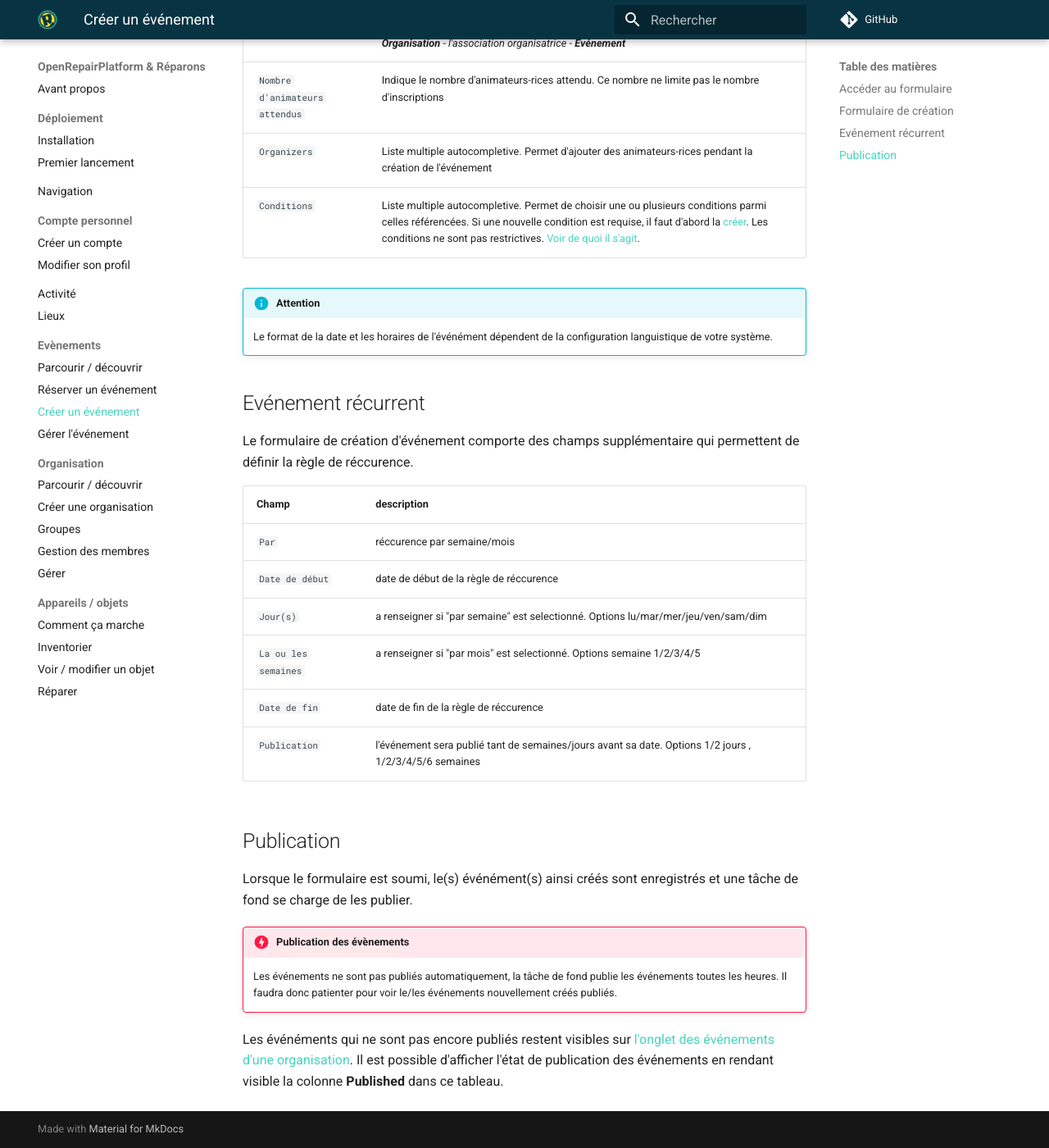
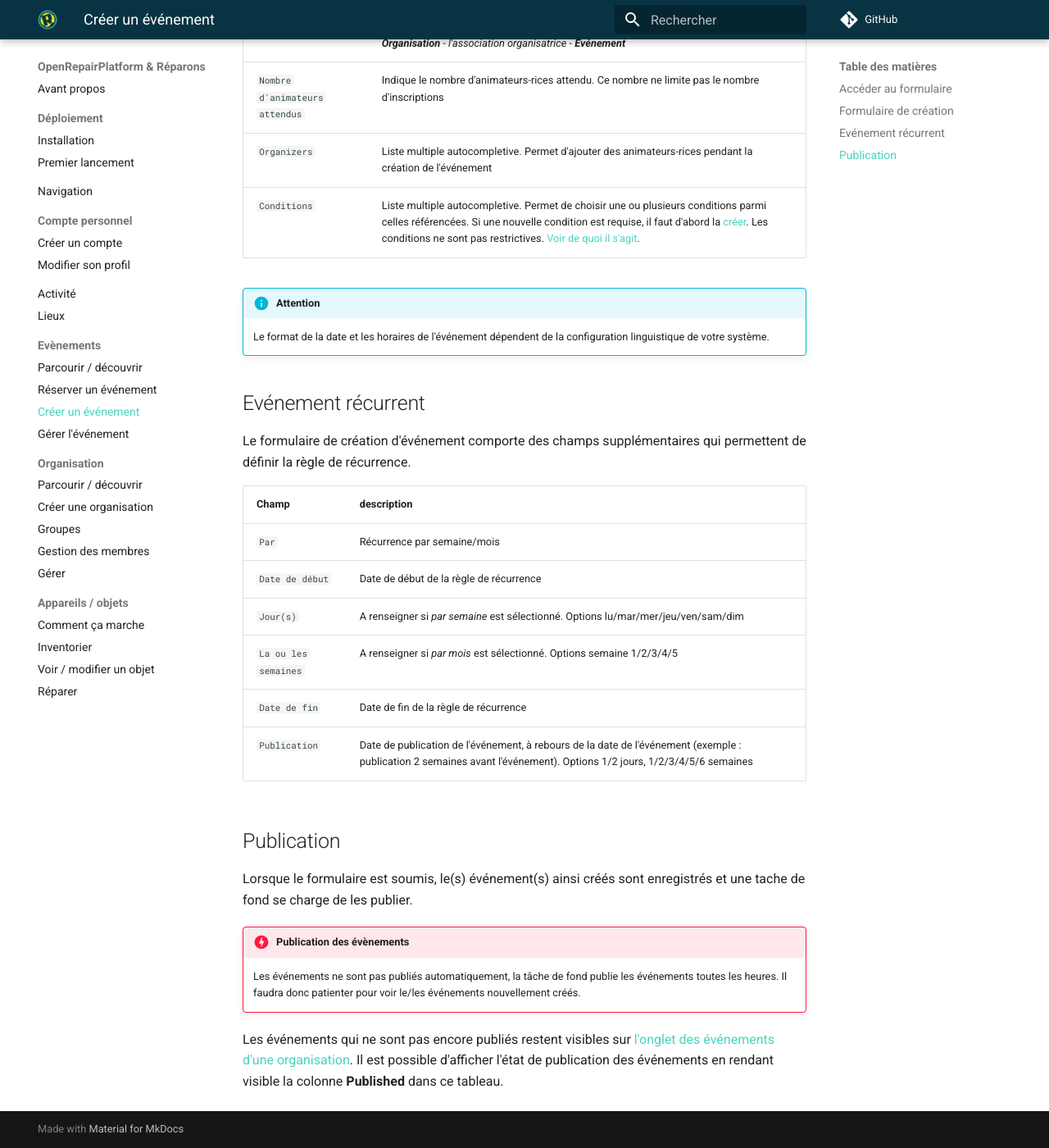
Before and after one commit to AtelierSoude/OpenRepairPlatform-docmentation, an MkDocs documentation site: the page built from docs/event/create-event.md, in a window 1280 px wide and 1400 px high, scrolled down 2166 px. Shown: the whole window at 82% size. Built offline with MkDocs 1.6.1 and Material for MkDocs 9.7.7, drawn with Linux system fonts in a browser that asks for light colours; nearby versions of some CDN libraries; comment, search, counter and statistics services are not loaded; some of the changed text lies outside the part shown.

Commit message:
Corrected various mistakes in multiple files

````diff
--- a/docs/event/create-event.md
+++ b/docs/event/create-event.md
@@ -41,35 +41,35 @@ Ces deux formulaires utilisent ce même [formulaire](#formulaire) décrit ci des
 | ```Lien vers un site externe``` | Si l'option précédente est cochée, l'utilisateur-rice est redirigé-e vers cette URL. Sinon, le lien s'affiche simplement dans le détail d'un événement |
 | ```Description supplémentaire de l'activité``` | Remplace la description de l'activité (celle renseignée lors de la création de l'activité) par le contenu de ce champ |
 | ```Lieu``` | Liste déroulante autocomplétive. La liste des lieux est celle de tous les lieux créés par les organisations. Choisir un lieu parmi ceux proposés. S'il est nouveau et n'apparait pas dans le menu déroulant, il est d'abord nécessaire de le créer parmi les lieux des associations. Voir [créer un lieu]("location.md") |
-| ```Date``` | la date de l'événement |
-| ```Starts at``` | horaire de début de l'événement. A partir de cet horaire, les fonctionnalités de [gestion de l'événement]("/event/manange-event.md") seront disponibles |
-| ```Ends at``` | horaire de fin. Une fois cet horaire atteint, l'événement s'archivera automatiquement et ne sera plus visible depuis la page commune des événements. Il est accessible depuis ***Organisation*** - *l'association organisatrice* - ***Événement*** |
+| ```Date``` | La date de l'événement |
+| ```Starts at``` | Horaire de début de l'événement. A partir de cet horaire, les fonctionnalités de [gestion de l'événement]("/event/manange-event.md") seront disponibles |
+| ```Ends at``` | Horaire de fin. Une fois cet horaire atteint, l'événement s'archivera automatiquement et ne sera plus visible depuis la page commune des événements. Il est accessible depuis ***Organisation*** - *l'association organisatrice* - ***Événement*** |
 | ```Nombre d'animateurs attendus``` | Indique le nombre d'animateurs-rices attendu. Ce nombre ne limite pas le nombre d'inscriptions |
 | ```Organizers``` | Liste multiple autocompletive. Permet d'ajouter des animateurs-rices pendant la création de l'événement |
 | ```Conditions``` | Liste multiple autocompletive. Permet de choisir une ou plusieurs conditions parmi celles référencées. Si une nouvelle condition est requise, il faut d'abord la [créer](../organization/manage#condition-dacces). Les conditions ne sont pas restrictives. [Voir de quoi il s'agit](../organization/manage#condition-dacces). |
 
 !!! info "Attention"
-    Le format de la date et les horaires de l'événément dépendent de la configuration languistique de votre système.
+    Le format de la date et les horaires de l'événement dépendent de la configuration linguistique de votre système.
 
 ## Evénement récurrent
 
-Le formulaire de création d'événement comporte des champs supplémentaire qui permettent de définir la règle de réccurence.
+Le formulaire de création d'événement comporte des champs supplémentaires qui permettent de définir la règle de récurrence.
 
 | Champ | description |
 |:--|:--|
-| ```Par``` | réccurence par semaine/mois |
-| ```Date de début``` | date de début de la règle de réccurence |
-| ```Jour(s)``` | a renseigner si "par semaine" est selectionné. Options lu/mar/mer/jeu/ven/sam/dim |
-| ```La ou les semaines``` | a renseigner si "par mois" est selectionné. Options semaine 1/2/3/4/5 |
-| ```Date de fin``` | date de fin de la règle de réccurence |
-| ```Publication``` | l'événement sera publié tant de semaines/jours avant sa date. Options 1/2 jours , 1/2/3/4/5/6 semaines |
+| ```Par``` | Récurrence par semaine/mois |
+| ```Date de début``` | Date de début de la règle de récurrence |
+| ```Jour(s)``` | A renseigner si *par semaine* est sélectionné. Options lu/mar/mer/jeu/ven/sam/dim |
+| ```La ou les semaines``` | A renseigner si *par mois* est sélectionné. Options semaine 1/2/3/4/5 |
+| ```Date de fin``` | Date de fin de la règle de récurrence |
+| ```Publication``` | Date de publication de l'événement, à rebours de la date de l'événement (exemple : publication 2 semaines avant l'événement). Options 1/2 jours, 1/2/3/4/5/6 semaines |
 
 ## Publication
 
-Lorsque le formulaire est soumi, le(s) événément(s) ainsi créés sont enregistrés et une tâche de fond se charge de les publier.
+Lorsque le formulaire est soumis, le(s) événement(s) ainsi créés sont enregistrés et une tache de fond se charge de les publier.
 
 !!! danger "Publication des évènements"
-    Les événements ne sont pas publiés automatiquement, la tâche de fond publie les événements toutes les heures. Il faudra donc patienter pour voir le/les événements nouvellement créés publiés.
+    Les événements ne sont pas publiés automatiquement, la tâche de fond publie les événements toutes les heures. Il faudra donc patienter pour voir le/les événements nouvellement créés.
 
-Les événéments qui ne sont pas encore publiés restent visibles sur [l'onglet des événements d'une organisation]("event-index.md").
+Les événements qui ne sont pas encore publiés restent visibles sur [l'onglet des événements d'une organisation](event-index.md).
 Il est possible d'afficher l'état de publication des événements en rendant visible la colonne **Published** dans ce tableau.
````
Also changed, not shown: docs/deploiement/installation.md (+9 -9 lines), docs/event/manage-event.md (+6 -6 lines), docs/event/reservation.md (+1 -1 lines), docs/organization/create.md (+3 -3 lines), docs/organization/org-index.md (+2 -2 lines).
